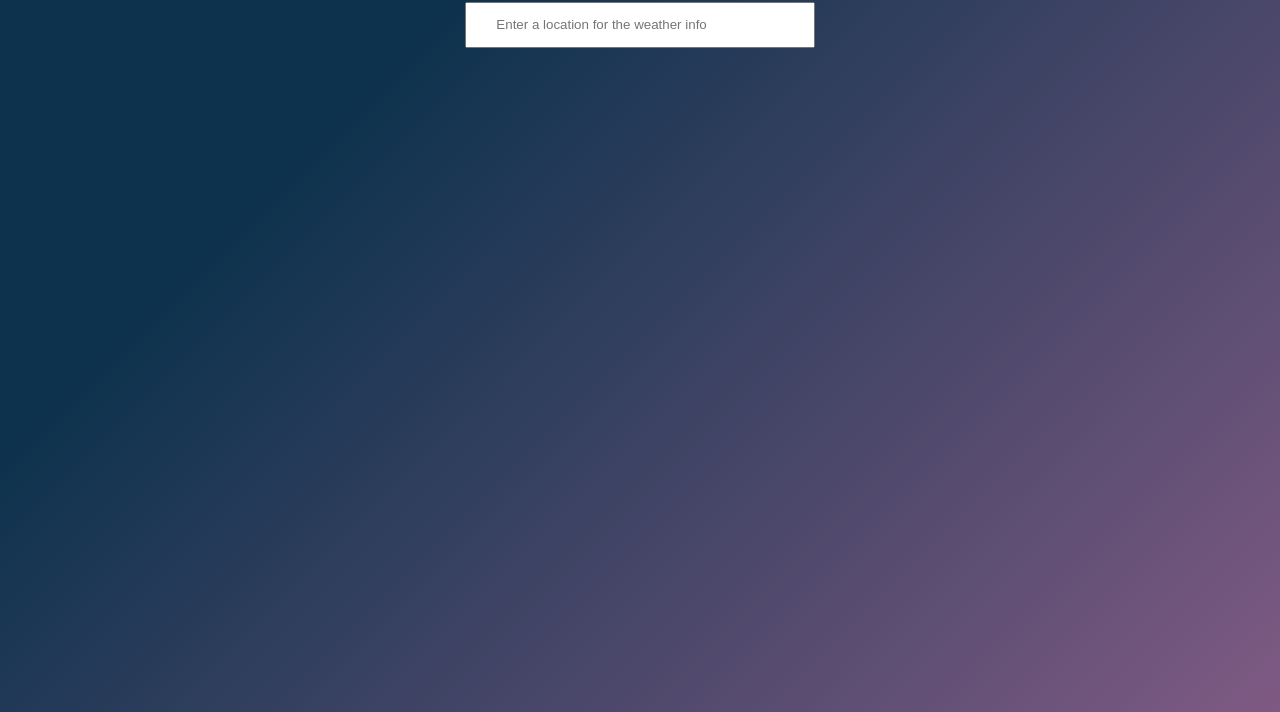
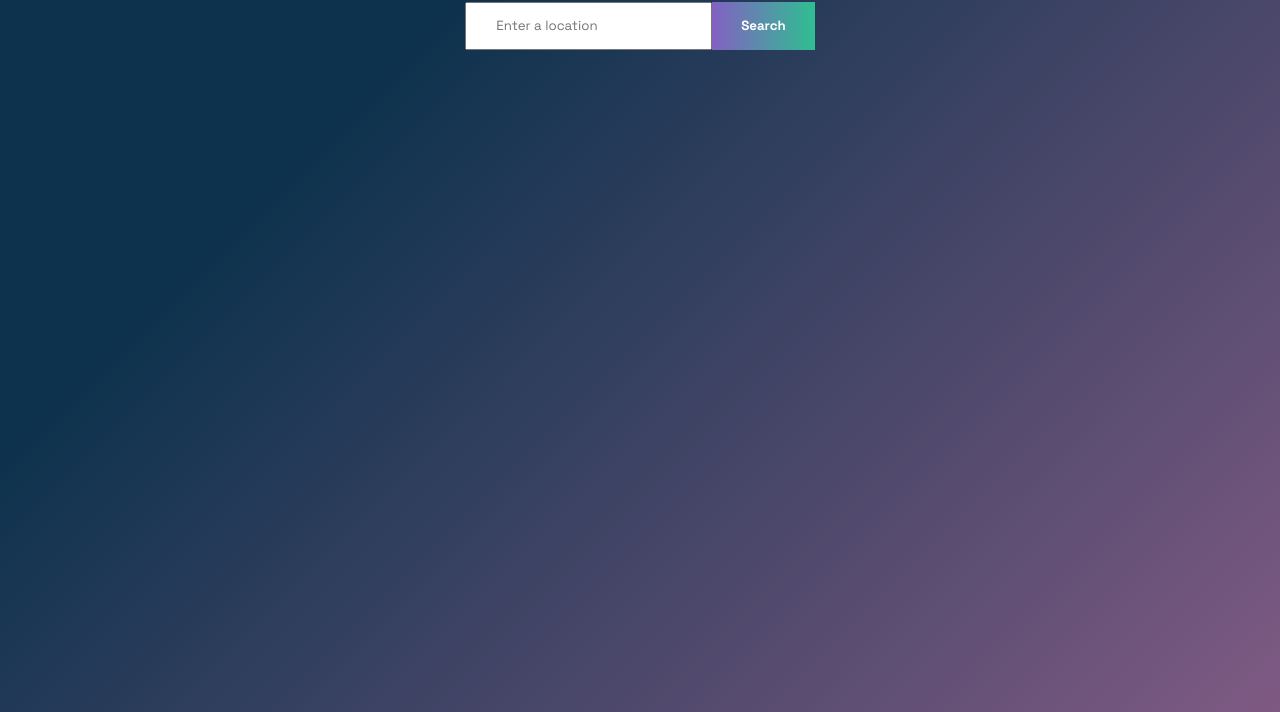
Before and after one commit to godwin-17/odin-weather-app, a plain HTML site: page index.html in a window 1280 px wide. Shown: the part 88-800 px from the top of the page. Drawn offline with Linux system fonts and the light colour scheme.

Commit message:
Add submit button

```diff
--- a/index.html
+++ b/index.html
@@ -19,8 +19,9 @@
             <input
               type="text"
               id="weatherInput"
-              placeholder="Enter a location for the weather info"
+              placeholder="Enter a location"
             />
+            <button class="submit-location" type="submit">Search</button>
           </form>
 
           <div class="loading">Loading .....</div>
--- a/style.css
+++ b/style.css
@@ -29,11 +29,24 @@ body {
 form {
   width: 100%;
   max-width: 350px;
+  display: flex;
 }
 
 input[type="text"] {
   width: 100%;
+}
+
+input[type="text"],
+.submit-location {
   padding: 1em 2.2em;
+  font-family: "Space Grotesk", sans-serif;
+}
+
+.submit-location {
+  border: none;
+  background-image: linear-gradient(to right, #8360c3, #2ebf91);
+  color: #ffffff;
+  font-weight: 900;
 }
 
 .main-subcontainer {
```
